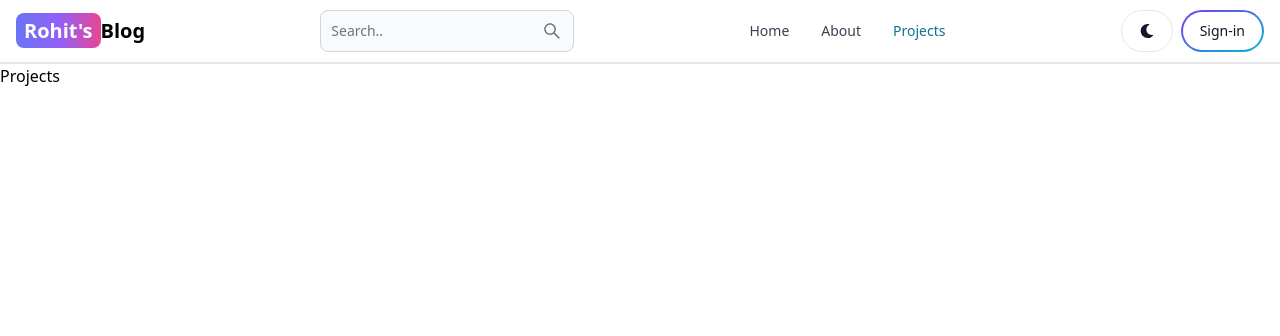
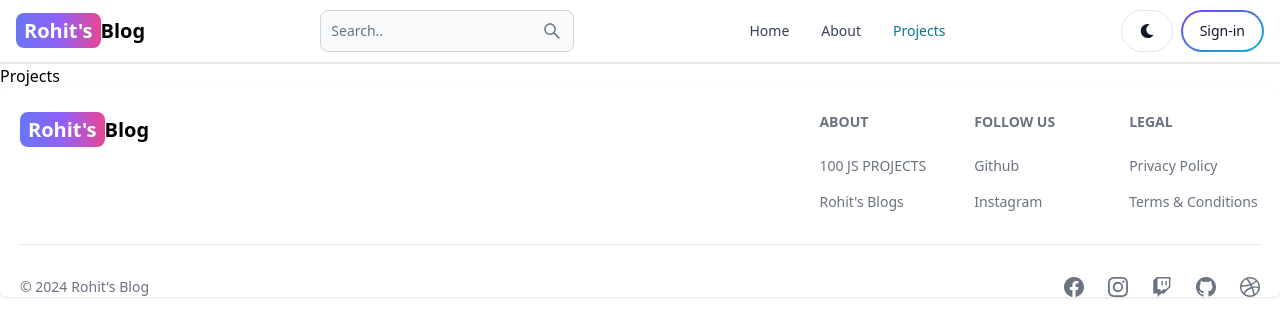
Before and after one commit to psychic-coder/BlogApp, a React (Vite) app in the folder BlogAppFrontend/: page /projects in a window 1280 px wide. Shown: the top 336 px of the page. Built offline with nearby package versions, Linux system fonts and the light colour scheme.

Commit message:
Footer changes

```diff
--- a/BlogAppFrontend/src/App.jsx
+++ b/BlogAppFrontend/src/App.jsx
@@ -7,6 +7,7 @@
 import DashBoard from "./pages/DashBoard";
 import Projects from "./pages/Projects";
 import Header from "./Components/Header";
+import Footer from "./Components/Footer";
 
 function App() {
   return (
@@ -20,6 +21,7 @@
         <Route path="/dashboard" element={<DashBoard />} />
         <Route path="/projects" element={<Projects />} />
       </Routes>
+     <Footer/>
     </BrowserRouter>
   );
 }
--- /dev/null
+++ b/BlogAppFrontend/src/Components/Footer.jsx
@@ -0,0 +1,104 @@
+import { Footer } from "flowbite-react";
+import React from "react";
+import { Link } from "react-router-dom";
+import {BsDribbble, BsFacebook, BsGithub, BsInstagram, BsTwitch} from "react-icons/bs"
+
+function FooterComp() {
+  return (
+    <Footer conatiner className="border- border-t-9 border-teal-800 pt-2">
+      <div className="w-full max-w-7xl mx-auto px-5">
+        <div className="grid w-full justify-between sm:flex md:grid-cols-1 ">
+          <div className="mt-5 ">
+            <Link
+              to="/"
+              className="self-center whitespace-nowrap text-lg sm:text-xl font-semibold dark:text-white"
+            >
+              <span className="px-2 py-1 bg-gradient-to-r from-indigo-500 via-purple-500 to-pink-500 rounded-lg text-white">
+                Rohit's
+              </span>
+              Blog
+            </Link>
+          </div>
+          <div className="grid grid-cols-2 gap-8 mt-4 sm:grid-cols-3 sm:gap-6">
+            <div>
+              <Footer.Title title="About" />
+              <Footer.LinkGroup col>
+                {/*the target _blank is used to open the link in a new page*/}
+                <Footer.Link
+                  href="https://www.100jsprojects.com"
+                  target="_blank"
+                  rel="noopener noreferrer"
+                >
+                  100 JS PROJECTS
+                </Footer.Link>
+                <Footer.Link
+                  href="/about"
+                  target="_blank"
+                  rel="noopener noreferrer"
+                >
+                  Rohit's Blogs
+                </Footer.Link>
+
+              </Footer.LinkGroup>
+            </div>
+            <div>
+              <Footer.Title title="Follow Us" />
+              <Footer.LinkGroup col>
+                {/*the target _blank is used to open the link in a new page*/}
+                <Footer.Link
+                  href="https://github.com/psychic-coder"
+                  target="_blank"
+                  rel="noopener noreferrer"
+                >
+                 Github
+                </Footer.Link>
+                <Footer.Link
+                  href="https://www.instagram.com/neil.rohit_/"
+                  target="_blank"
+                  rel="noopener noreferrer"
+                >
+                  Instagram
+                </Footer.Link>
+
+              </Footer.LinkGroup>
+            </div>
+            <div>
+              <Footer.Title title="LEGAL" />
+              <Footer.LinkGroup col>
+                {/*the target _blank is used to open the link in a new page*/}
+                <Footer.Link
+                  href="#"
+                  target="_blank"
+                  rel="noopener noreferrer"
+                >
+                  Privacy Policy
+                </Footer.Link>
+                <Footer.Link
+                  href="#"
+                  target="_blank"
+                  rel="noopener noreferrer"
+                >
+                  Terms &amp; Conditions
+                </Footer.Link>
+              </Footer.LinkGroup>
+            </div>
+          </div>
+        </div>
+        <Footer.Divider />
+      <div className="w-full sm:flex sm:items-center sm:justify-between ">
+            <Footer.Copyright href="#" by="Rohit's Blog" year={new Date().getFullYear()}/>
+
+      <div className="flex gap-6 sm:mt-0 mt-4 sm:justify-center">
+            <Footer.Icon  href='#' icon={BsFacebook}/>
+            <Footer.Icon  href='#' icon={BsInstagram}/>
+            <Footer.Icon  href='#' icon={BsTwitch}/>
+            <Footer.Icon  href='#' icon={BsGithub}/>
+            <Footer.Icon  href='#' icon={BsDribbble}/>
+      </div>
+      </div>
+      </div>
+    </Footer>
+  );
+}
+
+export default FooterComp;
```
